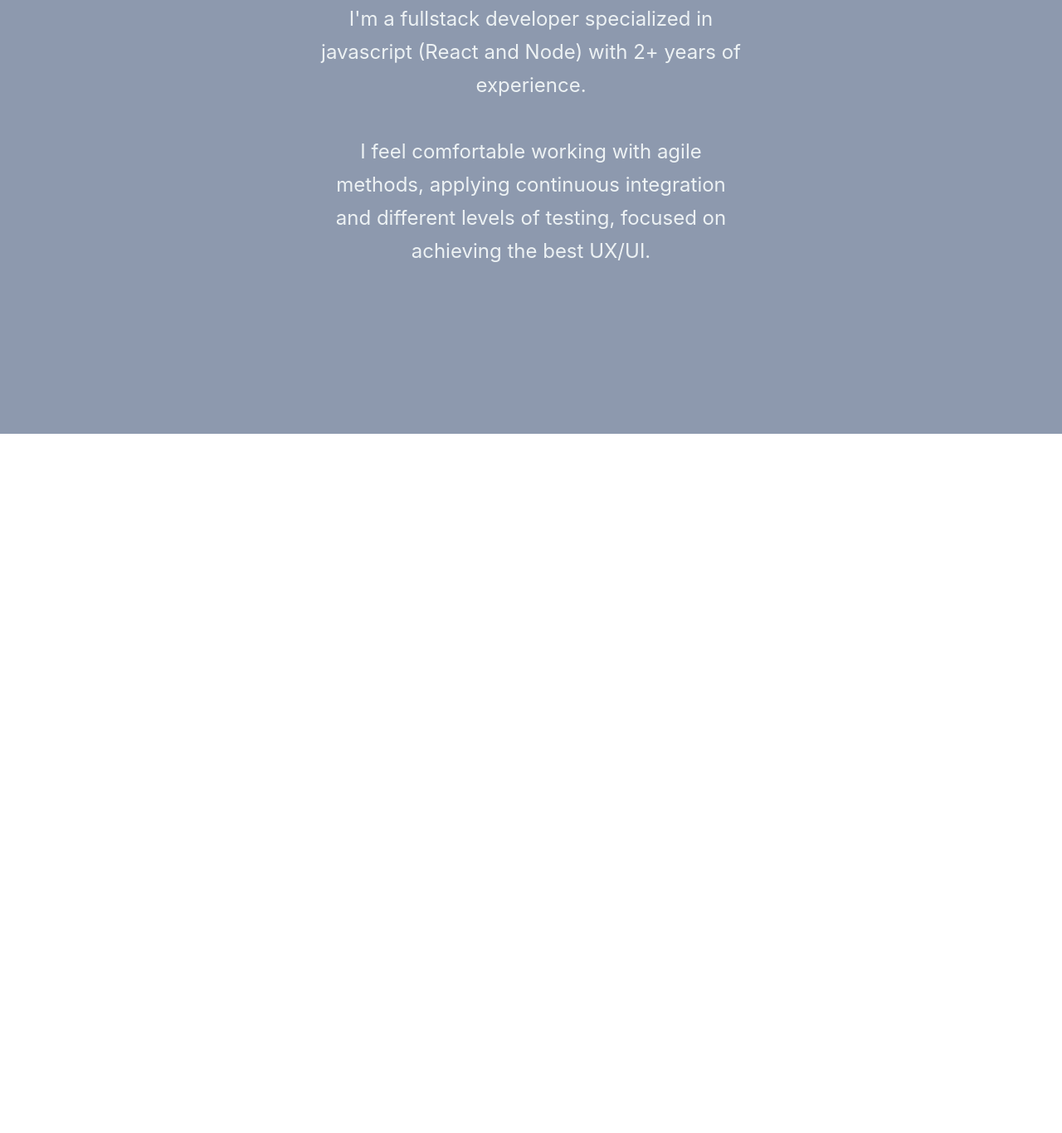
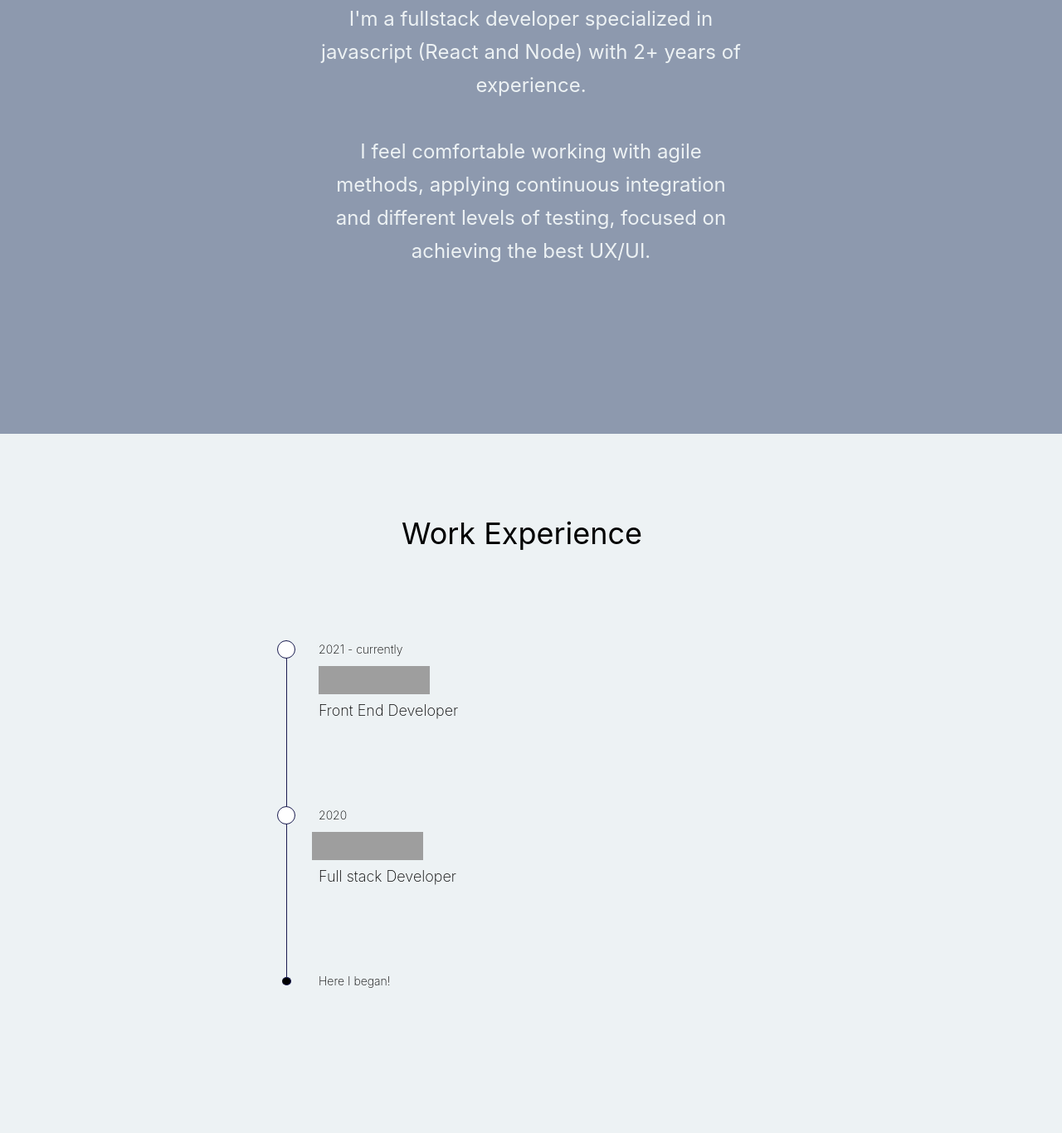
Before and after one commit to pabloluceroschneider/portfolio, a plain HTML site: page index.html in a window 1280 px wide. Shown: the part 957-2323 px from the top of the page at 83% size. Before the commit the page ends 1480 px from the top, so only its background shows below. Drawn offline with Linux system fonts and the light colour scheme; grey boxes are pictures that could not be loaded.

Commit message:
Add experience section

```diff
--- a/index.html
+++ b/index.html
@@ -15,14 +15,14 @@
       <section class="profile-header__hero">
         <h1 class="profile-header__role">Ssr Full Stack Javascript Developer</h1>
         <h1 class="profile-header__name">Pablo Schneider</h1>
-        <div class="profile-header__tech-list">
+        <!-- <div class="profile-header__tech-list">
           <span class="animate tech-item react">React</span>
           <span class="animate tech-item next">Next Js</span>
           <span class="animate tech-item node">Node</span>
           <span class="animate tech-item mongo">Mongo</span>
           <span class="animate tech-item mysql">MySQL</span>
           <span class="animate tech-item aws">AWS</span>
-        </div>
+        </div> -->
       </section>
       <section class="profile-header__image">
         <img class="profile-image" src="assets/profile-picture.png" />
@@ -39,9 +39,31 @@
     </div>
   </section>
 
-  <section id="experience"></section>
+  <section id="experience">
+    <div class="experience__container">
 
-  <section id="education"></section>
+      <h1 class="experience__title">Work Experience</h1>
+
+      <div class="experience__item">
+        <div class="timestamp">2021 - currently</div>
+        <div class="experience__logo mercadolibre"></div>
+        <div class="role">Front End Developer</div>
+      </div>
+
+      <div class="experience__item">
+        <div class="timestamp">2020</div>
+        <div class="experience__logo flexxus"></div>
+        <div class="role">Full stack Developer</div>
+      </div>
+
+      <div class="experience__item">
+        <div class="timestamp">Here I began!</div>
+      </div>
+
+    </div>
+  </section>
+
+  <section id="education" style="height: 100vh;"></section>
 
   <section id="contact"></section>
 
--- a/styles/about.css
+++ b/styles/about.css
@@ -1,5 +1,5 @@
 .about {
-  background-color: var(--blue-light-page-pallete);
+  background-color: var(--secondary-pallete);
 }
 
 .about__container {
@@ -10,7 +10,7 @@
   height: 90vh;
   margin: auto;
   line-height: 40px;
-  color: var(--white-page-pallete);
+  color: var(--white-pallete);
   font-size: 1.5em;
   width: 40%;
   text-align: center;
--- a/styles/card.css
+++ b/styles/card.css
@@ -4,7 +4,7 @@
   border-radius: 6px;
   border: 1px solid #f2f2f2;
   cursor: default;
-  box-shadow: 0 1px 4px 0 var(--blue-page-pallete);
+  box-shadow: 0 1px 4px 0 var(--primary-pallete);
   margin: 8px 0;
   padding: 8px;
 }
--- /dev/null
+++ b/styles/experience.css
@@ -0,0 +1,90 @@
+.experience {
+
+}
+
+.experience__container {
+  /* display: flex;
+  flex-direction: column;
+  justify-content: center;
+  align-items: center; */
+  max-width: var(--max-width-page);
+  height: 700px;
+  margin: auto;
+  line-height: 40px;
+  font-size: 1.5em;
+  width: 40%;
+}
+
+.experience__title {
+  margin: 100px;
+  font-weight: 400;
+}
+
+.experience__item {
+  position: relative;
+  width: 600px;
+  min-height: 200px;
+  font-weight: 200;
+}
+
+.experience__item::before {
+  position: absolute;
+  content: '';
+  top: 9px;
+  left: -39px;
+  border-left: 1px solid var(--primary-pallete);
+  height: 100%;
+  width: auto;
+}
+
+.experience__item::after {
+  position: absolute;
+  content: '';
+  background-color: #fff;
+  border: 1px solid var(--primary-pallete);
+  border-radius: 50%;
+  height: 20px;
+  width: 20px;
+  top: 9px;
+  left: -50px;
+}
+
+.experience__item:last-of-type::after {
+  height: 8px;
+  width: 10px;
+  left: -44px;
+  top: 15px;
+  border-left: none;
+  background: #000;
+}
+
+.experience__item:last-of-type::before {
+  top: 8px;
+  height: 10px;
+}
+
+.experience__logo {
+  height: 34px;
+  width: 134px;
+  background-size: 134px 34px;
+}
+
+
+.experience__logo.mercadolibre {
+  background-image: url("https://http2.mlstatic.com/frontend-assets/ml-web-navigation/ui-navigation/5.21.21/mercadolibre/logo__large_plus@2x.png");
+}
+
+.experience__logo.flexxus {
+  background-image: url("https://flexxus.com.ar/wp-content/uploads/elementor/thumbs/logo-flexxus-header-pv8liah8khv6xfynvz03so9v98sk2tr50hts9we7dk.png");
+  margin-left: -8px;
+}
+
+.experience__item .timestamp {
+  font-size: 14px;
+}
+
+.experience__item .role {
+  margin-top: 8px;
+  font-size: 18px;
+  line-height: 24px;
+}
--- a/styles/index.css
+++ b/styles/index.css
@@ -2,17 +2,20 @@
 @import url('./profile-header.css');
 @import url('./about.css');
 @import url('./card.css');
+@import url('./experience.css');
 
 :root {
-  --blue-page-pallete: #191B4F;
-  --blue-light-page-pallete: #8D99AE;
-  --white-page-pallete: #EDF2F4;
+  --primary-pallete: #191B4F;
+  --secondary-pallete: #8D99AE;
+  --white-pallete: #EDF2F4;
+
   --max-width-page: 1200px;
 }
 
 body {
   font-family: Proxima Nova, -apple-system, Helvetica Neue, Helvetica, Roboto, Arial, sans-serif;
   margin: 0;
+  background-color: var(--white-pallete);
 }
 
 h1, h2, h3, h3, h4, h5, h6, p, span {
--- a/styles/profile-header.css
+++ b/styles/profile-header.css
@@ -1,5 +1,5 @@
 .profile-header {
-  background: var(--white-page-pallete);
+  background: var(--white-pallete);
 }
 
 .profile-header__container {
@@ -9,7 +9,7 @@
   align-items: center;
   height: 95vh;
   margin: auto;
-  color: var(--blue-page-pallete);
+  color: var(--primary-pallete);
   font-size: 2em;
   width: 80%;
 }
@@ -27,7 +27,7 @@
 .profile-image {
   width: 185px;
   height: 230px;
-  /* filter: drop-shadow(0 0 0.35rem var(--blue-page-pallete)); */
+  /* filter: drop-shadow(0 0 0.35rem var(--primary-pallete)); */
   border-radius: 12%;
 }
 
```
